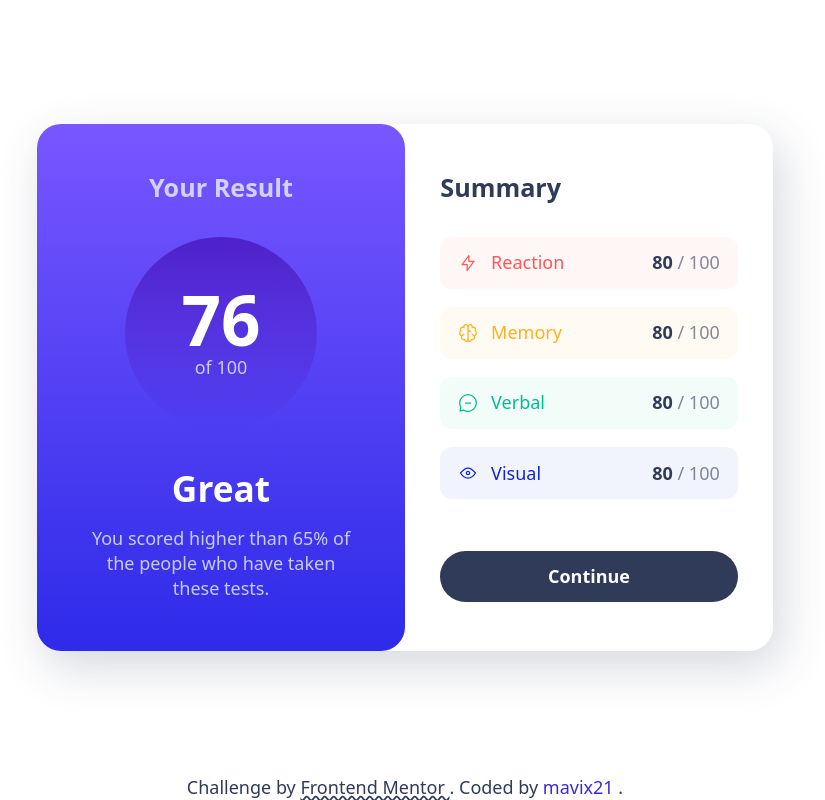
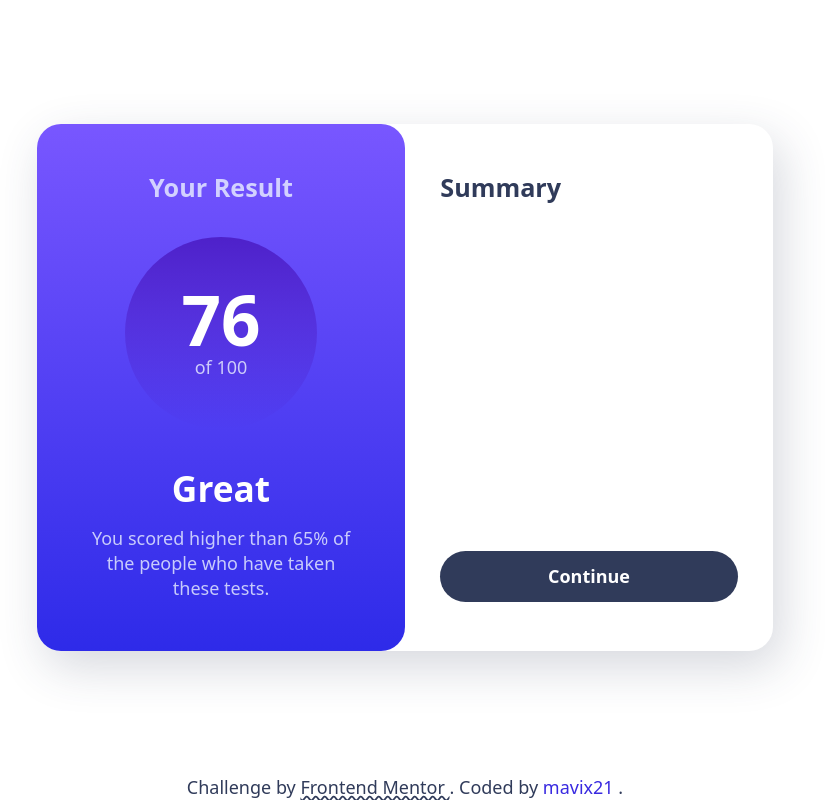
Before and after one commit to mavix21/Frontend_Mentor-Results_Summary_Component, a website built with Vite: page src/index.html in a window 1280 px wide. Shown: the whole page, without its empty margins (235-1060 px from the left). Built offline with nearby package versions, Linux system fonts and the light colour scheme.

Commit message:
Refactor: remove hard coded category scores, they will be loaded dynamically now

```diff
--- a/src/index.html
+++ b/src/index.html
@@ -40,63 +40,11 @@
           <div class="summary">
             <stack-l space="var(--s2)" splitAfter="2">
               <h2 class="summary__title">Summary</h2>
-              <stack-l role="list" space="var(--s0)">
-                <cluster-l
-                  role="listitem"
-                  class="category-score category-score--reaction"
-                  justify="space-between"
-                  >
-                  <cluster-l align="center" space="var(--s-1)">
-                    <img class="category-score__icon" src="assets/images/icon-reaction.svg" alt="">
-                    <h3 class="category-score__category-name">Reaction</h3>
-                  </cluster-l>
-                  <p>
-                  <span class="category-score__score">80</span>
-                  / 100
-                  </p>
-                </cluster-l>
-                <cluster-l
-                  role="listitem"
-                  class="category-score category-score--memory"
-                  justify="space-between"
-                  >
-                  <cluster-l align="center" space="var(--s-1)">
-                    <img class="category-score__icon" src="assets/images/icon-memory.svg" alt="">
-                    <h3 class="category-score__category-name">Memory</h3>
-                  </cluster-l>
-                  <p>
-                  <span class="category-score__score">80</span>
-                  / 100
-                  </p>
-                </cluster-l>
-                <cluster-l
-                  role="listitem"
-                  class="category-score category-score--verbal"
-                  justify="space-between"
-                  >
-                  <cluster-l align="center" space="var(--s-1)">
-                    <img class="category-score__icon" src="assets/images/icon-verbal.svg" alt="">
-                    <h3 class="category-score__category-name">Verbal</h3>
-                  </cluster-l>
-                  <p>
-                  <span class="category-score__score">80</span>
-                  / 100
-                  </p>
-                </cluster-l>
-                <cluster-l
-                  role="listitem"
-                  class="category-score category-score--visual"
-                  justify="space-between"
-                  >
-                  <cluster-l align="center" space="var(--s-1)">
-                    <img class="category-score__icon" src="assets/images/icon-visual.svg" alt="">
-                    <h3 class="category-score__category-name">Visual</h3>
-                  </cluster-l>
-                  <p class="category-score__summary-score">
-                    <span class="category-score__score">80</span>
-                    / 100
-                  </p>
-                </cluster-l>
+              <stack-l
+                id="category-scores"
+                role="list"
+                space="var(--s0)"
+              >
               </stack-l>
               <button type="button" class="button button_default">Continue</button>
             </stack-l>
```
